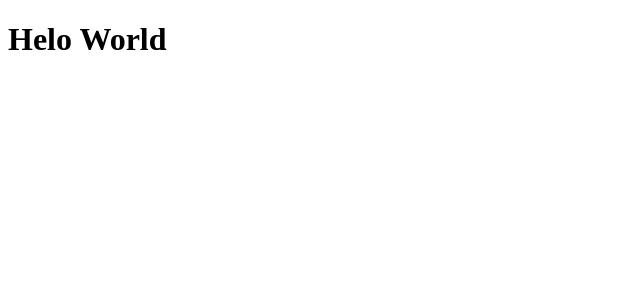
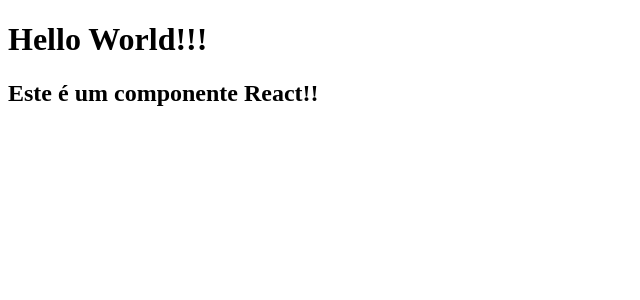
Before and after one commit to aleolvfer/fundamentos-do-react, a React app: page / in a window 1280 px wide. Shown: the top 300 px of the page, without its empty margins (0-640 px from the left). Built offline with nearby package versions, Linux system fonts and the light colour scheme; the HTML template or start-up script is replaced by a standard one.

Commit message:
Criando primeiro componente e entendendo React Fragment

```diff
--- /dev/null
+++ b/src/App.js
@@ -0,0 +1,10 @@
+import React from 'react';
+
+export default function App(nome) {
+  return (
+    <>
+      <h1>Hello World!!!</h1>
+      <h2>Este é um componente React!!</h2>
+    </>
+  )
+}
--- a/src/index.js
+++ b/src/index.js
@@ -1,7 +1,9 @@
 import React from 'react';
 import ReactDOM from 'react-dom';
 
+import App from './App';
+
 ReactDOM.render(
-  <h1 id="title">Helo World</h1>,
+  <App />,
   document.getElementById('root')
 );
```
